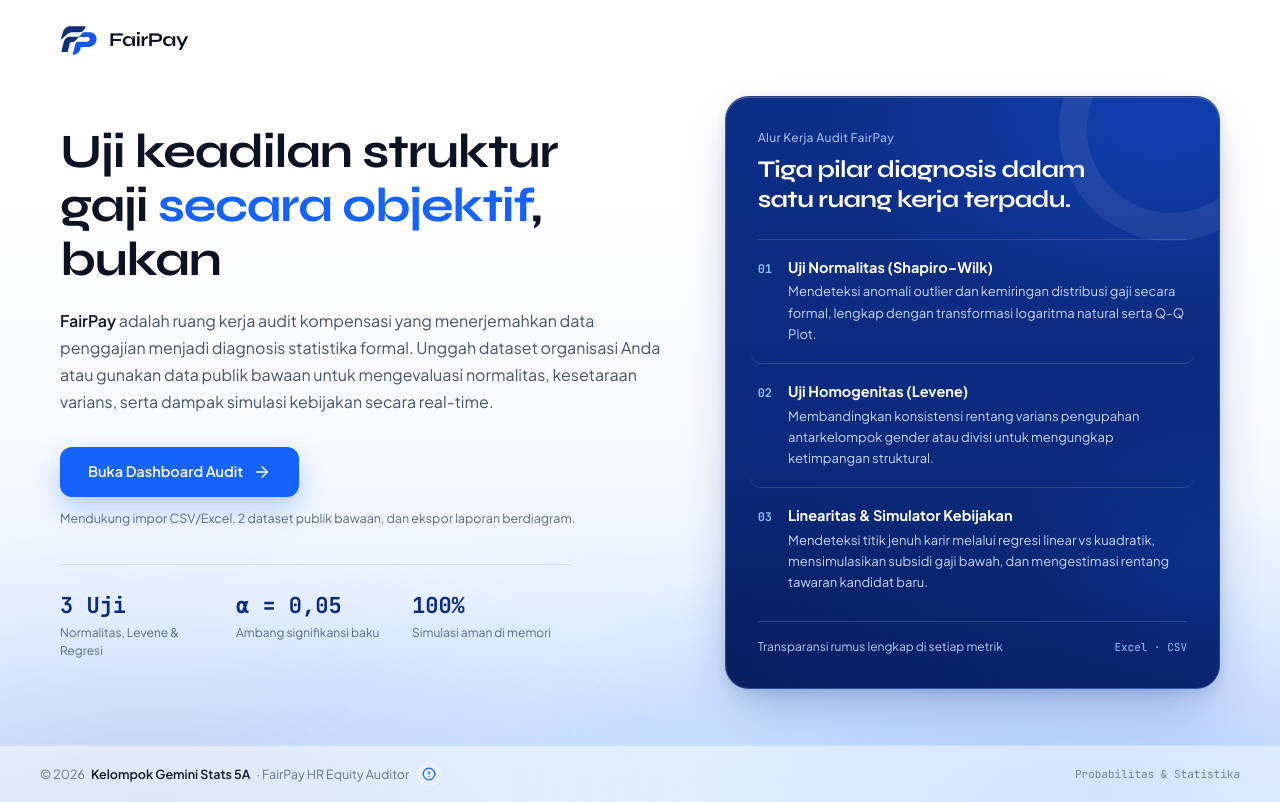
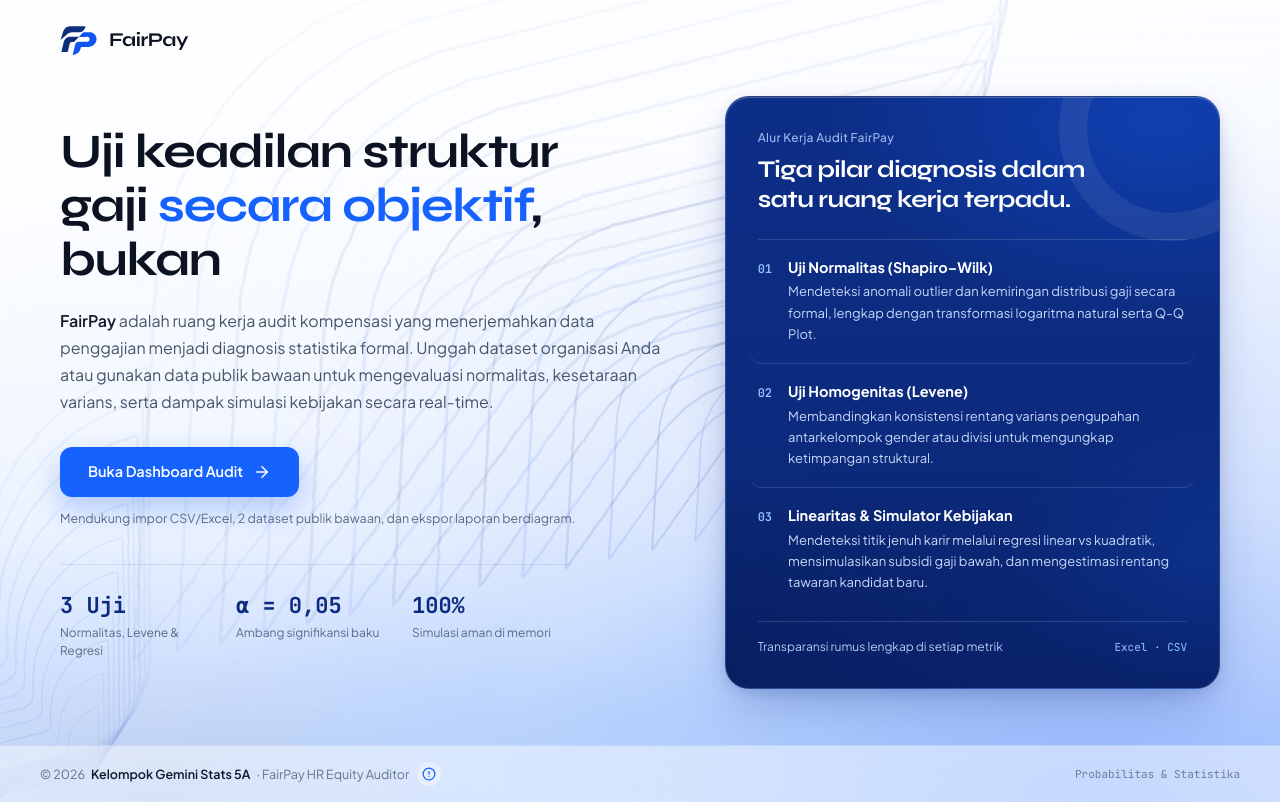
Before and after one commit to DwiKautsar/fairpay-lab, a React (Vite) app: page / in a window 1280 px wide. Built offline with nearby package versions, Linux system fonts and the light colour scheme.

Commit message:
feat(ui): add parametric contour brand background
Implement a decorative SVG pattern to the WelcomeScreen background to enhance visual branding.

```diff
--- a/src/components/WelcomeScreen.tsx
+++ b/src/components/WelcomeScreen.tsx
@@ -39,6 +39,15 @@ export function WelcomeScreen({ isReady = true, onEnterDashboard }: WelcomeScree
       transition={{ duration: 0.38, ease: [0.22, 1, 0.36, 1] }}
       className="fairpay-welcome-bg relative flex min-h-screen flex-col overflow-x-clip text-[#0F172A]"
     >
+      {/* FairPay Parametric Contour Brand Pattern (blended seamlessly with top-white to bottom-blue gradient) */}
+      <img
+        src="/assets/aistudio/fairpay_pattern_parametric_contour_c983d46f.svg"
+        alt=""
+        aria-hidden="true"
+        decoding="async"
+        className="pointer-events-none absolute inset-0 h-full w-full object-cover object-center opacity-[0.88] mix-blend-multiply select-none [mask-image:linear-gradient(180deg,rgba(0,0,0,0.5)_0%,black_26%,black_100%)]"
+      />
+
       {/* Seamless Top Bar (Blends directly into top-white canvas with zero hard crop edge) */}
       <header className="relative z-10 w-full bg-transparent">
         <div className="mx-auto flex h-20 w-full max-w-[1240px] items-center justify-between gap-6 px-5 sm:px-8 lg:px-10">
```
Also changed, not shown: public/assets/aistudio/fairpay_pattern_parametric_contour_c983d46f.svg (added).
